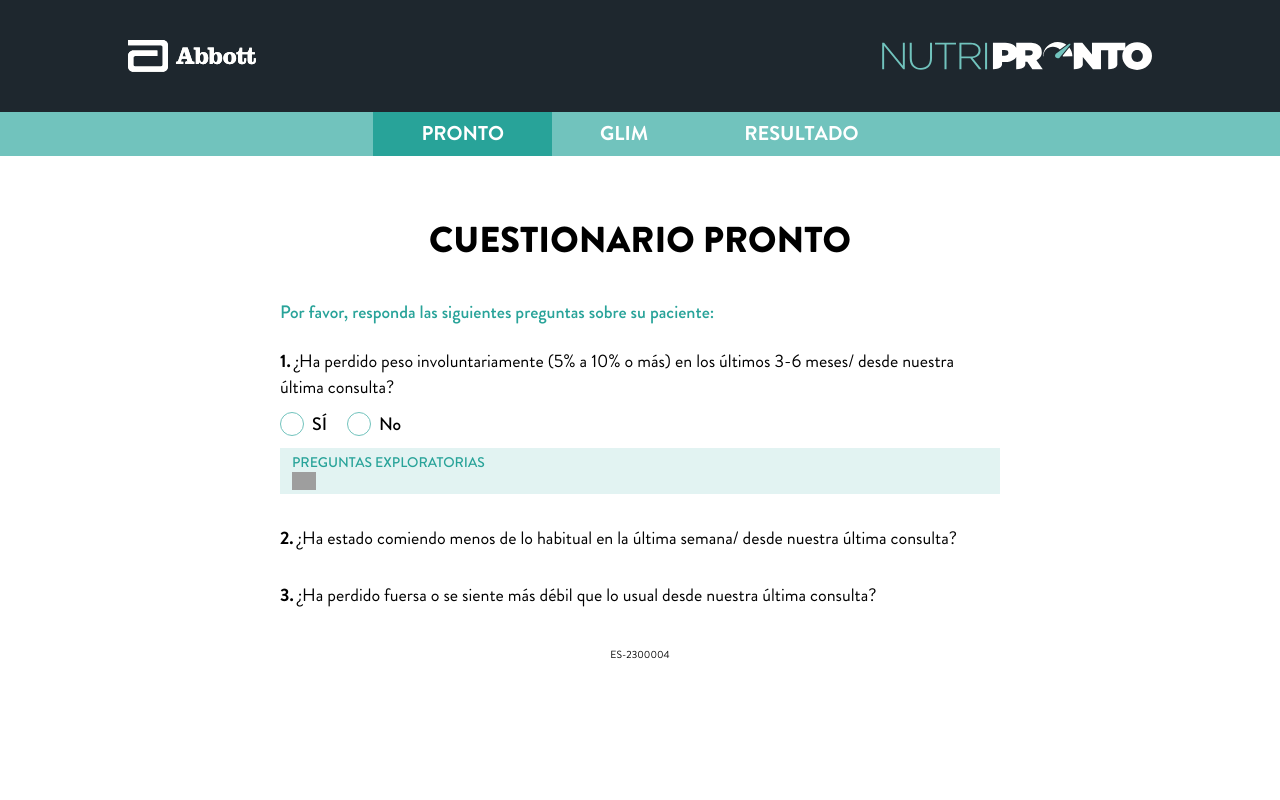
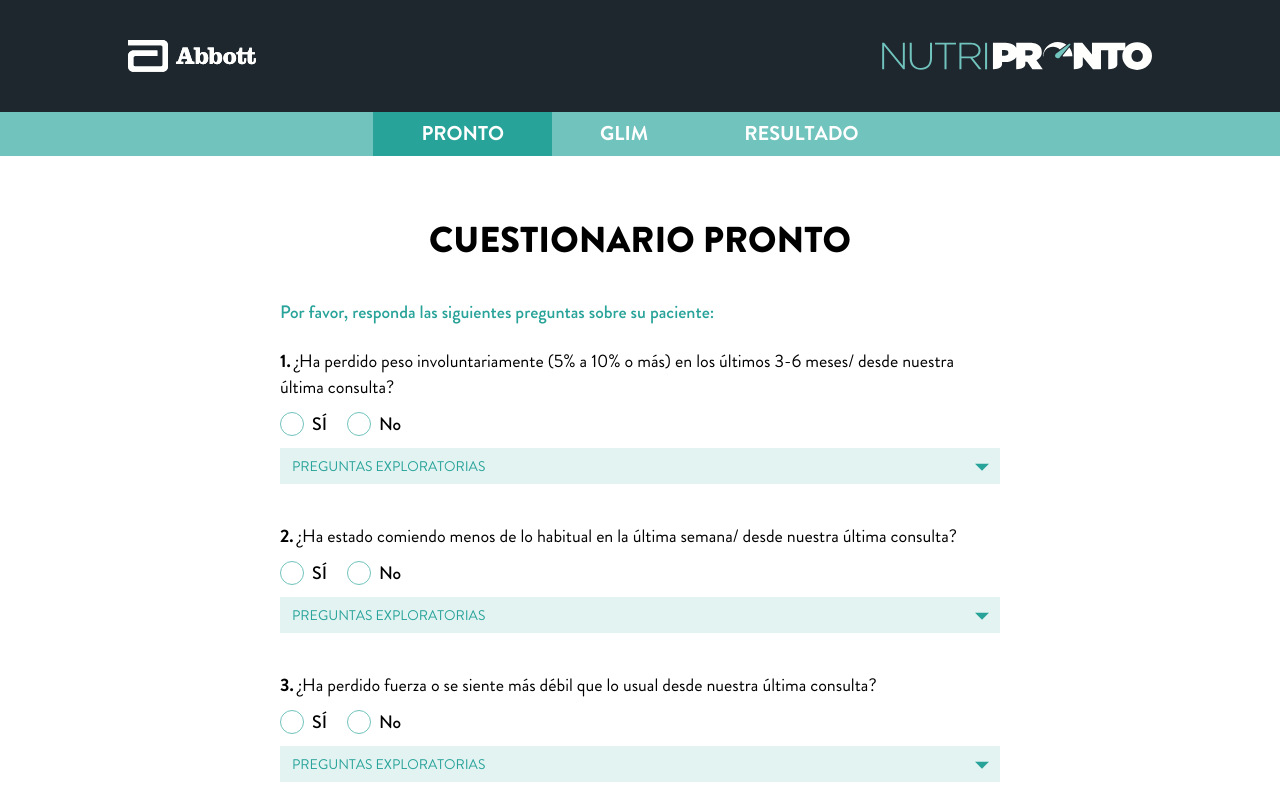
Before and after one commit to fitodac/nutri-pronto, a Next.js app: page /pronto in a window 1280 px wide. Shown: the top 800 px of the page. Built offline with nearby package versions, Linux system fonts and the light colour scheme; grey boxes are pictures that could not be loaded.

Commit message:
pronto form page

```diff
--- a/src/pages/glim.jsx
+++ b/src/pages/glim.jsx
@@ -0,0 +1,13 @@
+import { useState } from 'react'
+import gsap from 'gsap'
+
+import Layout from '../layouts/Layout'
+import List from '../components/List'
+import Results from '../components/Results'
+
+export default function GlimPage(){
+
+	return (<Layout status="glim">
+
+	</Layout>)
+}
--- a/src/pages/pronto.jsx
+++ b/src/pages/pronto.jsx
@@ -1,40 +1,89 @@
 import { useState } from 'react'
-
-import Image from 'next/image'
+import gsap from 'gsap'
+import Link from 'next/link'
 
 import Layout from '../layouts/Layout'
+import List from '../components/List'
+import Results from '../components/Results'
 
-const label_class = 'flex items-center gap-x-2 leading-none cursor-pointer'
-const radio_class = 'bg-white border border-brand-aqua w-6 h-6 rounded-full'
+const label_class = 'flex items-center gap-x-2 leading-none cursor-pointer select-none group'
+const input_class = `hidden
+											[&:checked+span]:bg-brand-aqua [&:checked+span]:ring-white [&:checked+span]:ring-4 [&:checked+span]:ring-inset
+											group-hover:[&:not(:checked)+span]:bg-gray-100 group-hover:[&:not(:checked)+span]:ring-white group-hover:[&:not(:checked)+span]:ring-4 group-hover:[&:not(:checked)+span]:ring-inset`
+const radio_class = 'bg-white border border-brand-aqua w-6 h-6 transition-all rounded-full'
+
+const list1 = [
+	['¿Cuál es su peso habitual?'],
+	['¿Su ropa/anillos/dentaduras postizas se ajustan de manera mas holgadas de lo habitual?'],
+	['¿Ha tenido que añadir agujeros a su cinturón?']
+]
+
+const list2 = [
+	[
+		'¿Tiene algún síntoma que esté afectando su capacidad para comer y beber?',
+		'Por ejemplo: dolor de boca, náuseas, vómitos o cambios de sabor'
+	]
+]
+
+const list3 = [
+	['¿Cuál es su peso habitual?'],
+	['¿Su ropa/anillos/dentaduras postizas se ajustan de manera mas holgadas de lo habitual?'],
+	['¿Ha tenido que añadir agujeros a su cinturón?']
+]
+
+const form_value = {option1: null, option2: null, option3: null }
 
 export default function ProntoPage(){
 
-	const [form, setForm] = useState({
-		option1: false,
-		option2: false,
-		option3: false
-	})
+	const [form, setForm] = useState({...form_value})
+
+	const [sent, setSent] = useState(false)
+	const [error, setError] = useState(false)
+	const [malnutrition, setMalnutrition] = useState(null)
+	const [breadcrumb, setBreadcrumb] = useState('pronto')
 
 	const handleChange = e => {
 		const f = {...form}
+		f[e.target.name] = parseInt(e.target.value)
+		setForm(f)
+	}
+
+	const formReset = () => setForm({...form_value})
+
+	const submit = e => {
+		e.preventDefault()
+		console.log('form', form)
+
+		if( form.option1 === null || form.option2 === null || form.option3 === null ){
+			setError(true)
+			setTimeout(() => {
+				gsap.to('#errorBox', {
+					opacity: 1,
+					onComplete: () => setTimeout(() => {
+						gsap.to('#errorBox', { opacity: 0, onComplete: () => setError(false) })
+					}, 2000)
+				})
+			}, 100)
+		}else{
+			if( form.option1 === 1 && form.option2 === 1 && form.option3 === 1 ){ setMalnutrition('SÍ') }else{ setMalnutrition('NO') }
+			setBreadcrumb('result')
+			setSent(true)
+		}
+	}
 
 
-		console.log(e.target.value)
-	}
-
-	const submit = () => {}
-
-
-	return (<Layout status="pronto">
+	return (<Layout status={breadcrumb}>
 		<div className="text-center py-8 md:pt-16 md:pb-10">
 			<div className="page-title">CUESTIONARIO PRONTO</div>
 		</div>
 
+		{ !sent ?
+			(<>
 				<div className="text-brand-aqua-600 font-medium">Por favor, responda las siguientes preguntas sobre su paciente:</div>
 
 				<form className="mt-6" onSubmit={submit}>
 
-			<div className="space-y-8">
+					<div className="space-y-10">
 						<section className="space-y-3">
 							<div className="">
 								<span className="font-semibold pr-1">1.</span>
@@ -43,52 +92,138 @@
 
 							<div className="flex gap-x-5">
 								<label className={label_class}>
-							<input type="radio" name="option1" value="1" onChange={handleChange} className="hidden" />
+									<input type="radio" name="option1" value="1" onChange={handleChange} className={input_class} />
 									<span className={radio_class} />
 									<span className="font-medium">SÍ</span>
 								</label>
 
 								<label className={label_class}>
-							<input type="radio" name="option1" value="0" onChange={handleChange} className="hidden" />
+									<input type="radio" name="option1" value="0" onChange={handleChange} className={input_class} />
 									<span className={radio_class} />
 									<span className="font-medium">No</span>
 								</label>
 							</div>
 
-					<div className="">
-						<div className="bg-brand-aqua text-brand-aqua-600 bg-opacity-20 text-sm font-medium px-3 py-1">
-							<span className="">PREGUNTAS EXPLORATORIAS</span>
-							<Image
-								className="text-brand-aqua-600 w-6"
-								style={{background: 'red'}}
-								src="/ri-arrow-down-s-fill.svg"
-								alt="Mostrar información adicional"
-								width={1241}
-								height={236}
-								priority />
-						</div>
-					</div>
+							<List list={list1} id="list1" />
 						</section>
 
 
 
-				<section className="">
+						<section className="space-y-3">
 							<div className="">
 								<span className="font-semibold pr-1">2.</span>
 								<span className="">¿Ha estado comiendo menos de lo habitual en la última semana/ desde nuestra última consulta?</span>
 							</div>
+
+							<div className="flex gap-x-5">
+								<label className={label_class}>
+									<input type="radio" name="option2" value="1" onChange={handleChange} className={input_class} />
+									<span className={radio_class} />
+									<span className="font-medium">SÍ</span>
+								</label>
+
+								<label className={label_class}>
+									<input type="radio" name="option2" value="0" onChange={handleChange} className={input_class} />
+									<span className={radio_class} />
+									<span className="font-medium">No</span>
+								</label>
+							</div>
+
+							<List list={list2} id="list2" />
 						</section>
 
 
 
-				<section className="">
+						<section className="space-y-3">
 							<div className="">
 								<span className="font-semibold pr-1">3.</span>
-						<span className="">¿Ha perdido fuersa o se siente más débil que lo usual desde nuestra última consulta?</span>
+								<span className="">¿Ha perdido fuerza o se siente más débil que lo usual desde nuestra última consulta?</span>
 							</div>
+
+							<div className="flex gap-x-5">
+								<label className={label_class}>
+									<input type="radio" name="option3" value="1" onChange={handleChange} className={input_class} />
+									<span className={radio_class} />
+									<span className="font-medium">SÍ</span>
+								</label>
+
+								<label className={label_class}>
+									<input type="radio" name="option3" value="0" onChange={handleChange} className={input_class} />
+									<span className={radio_class} />
+									<span className="font-medium">No</span>
+								</label>
+							</div>
+
+							<List list={list3} id="list3" />
 						</section>
 					</div>
 
+
+					<div className="pt-14 flex justify-center">
+						<button className="bg-brand-aqua text-white font-bold px-9 py-2.5 transition-all hover:opacity-80">CONTINUAR</button>
+					</div>
+
 				</form>
+			</>)
+
+
+			:
+
+
+			(<Results
+				props={{
+					malnutrition,
+					footer_reset_btn: "NUEVA VALORACIÓN PRONTO",
+					formReset: () => {
+						setSent(false);
+						formReset();
+						setMalnutrition(null);
+						setBreadcrumb('pronto');
+					}
+				}}>
+				<div className="text-center mt-3">Intervención nutricional recomendada:</div>
+
+				<div className="leading-tight space-y-6 mt-6">
+					<div className="flex gap-x-4">
+						<div className=""></div>
+						<div className="pl-4 relative">
+							<svg xmlns="http://www.w3.org/2000/svg" viewBox="0 0 24 24" className="fill-brand-dark w-2 left-0 top-2 absolute">
+								<path d="M12 22C17.5228 22 22 17.5228 22 12C22 6.47715 17.5228 2 12 2C6.47715 2 2 6.47715 2 12C2 17.5228 6.47715 22 12 22Z"></path>
+							</svg>
+							<p>Es posible que su paciente necesite un tratamiento nutricional basándonos en las guías ESPEN/ESMO para pacientes con cáncer.</p>
+						</div>
+					</div>
+
+					<div className="flex gap-x-4">
+						<div className=""></div>
+						<div className="pl-4 relative">
+							<svg xmlns="http://www.w3.org/2000/svg" viewBox="0 0 24 24" className="fill-brand-dark w-2 left-0 top-2 absolute">
+								<path d="M12 22C17.5228 22 22 17.5228 22 12C22 6.47715 17.5228 2 12 2C6.47715 2 2 6.47715 2 12C2 17.5228 6.47715 22 12 22Z"></path>
+							</svg>
+							<p>A continuación, desde Abbott Nutrition le facilitamos un algoritmo de decisión de nutrición enteral en paciente oncológico, donde podrá igualmente valorar los suplementos nutricionales valorar los suplementos nutricionales que mejor respondan a las necesidades de su paciente.</p>
+						</div>
+					</div>
+				</div>
+
+				<div className="mt-10 flex flex-col gap-4">
+					<div className="bg-brand-aqua text-white font-bold text-center leading-none max-w-xs p-4 mx-auto">ALGORITMO DE DECISIÓN DE NUTRICIÓN ENTERAL EN PACIENTE ONCOLÓGICO</div>
+					<Link href="/glim" className="bg-brand-aqua text-white font-bold text-center leading-none max-w-xs p-4 mx-auto">REALIZAR DIAGNÓSTICO GLIM</Link>
+				</div>
+			</Results>)
+		}
+
+
+		{ error ?
+			(<div
+				id="errorBox"
+				className="bg-red-500 text-white text-sm leading-tight px-3 py-2 flex gap-x-2 inset-x-2 bottom-2 fixed opacity-0 pointer-events-none z-30">
+				<svg xmlns="http://www.w3.org/2000/svg" viewBox="0 0 24 24" className="fill-white w-6">
+					<path d="M12.865 3.00017L22.3912 19.5002C22.6674 19.9785 22.5035 20.5901 22.0252 20.8662C21.8732 20.954 21.7008 21.0002 21.5252 21.0002H2.47266C1.92037 21.0002 1.47266 20.5525 1.47266 20.0002C1.47266 19.8246 1.51886 19.6522 1.60663 19.5002L11.1329 3.00017C11.4091 2.52187 12.0206 2.358 12.4989 2.63414C12.651 2.72191 12.7772 2.84815 12.865 3.00017ZM10.9989 16.0002V18.0002H12.9989V16.0002H10.9989ZM10.9989 9.00017V14.0002H12.9989V9.00017H10.9989Z"></path>
+				</svg>
+				<span className="top-1 relative">Debes completar todas las opciones antes de continuar</span>
+			</div>) :
+			null
+		}
+
 	</Layout>)
 }
```
Also changed, not shown: src/pages/results.jsx (deleted). Lines whose indentation alone changed are shown as unchanged.
